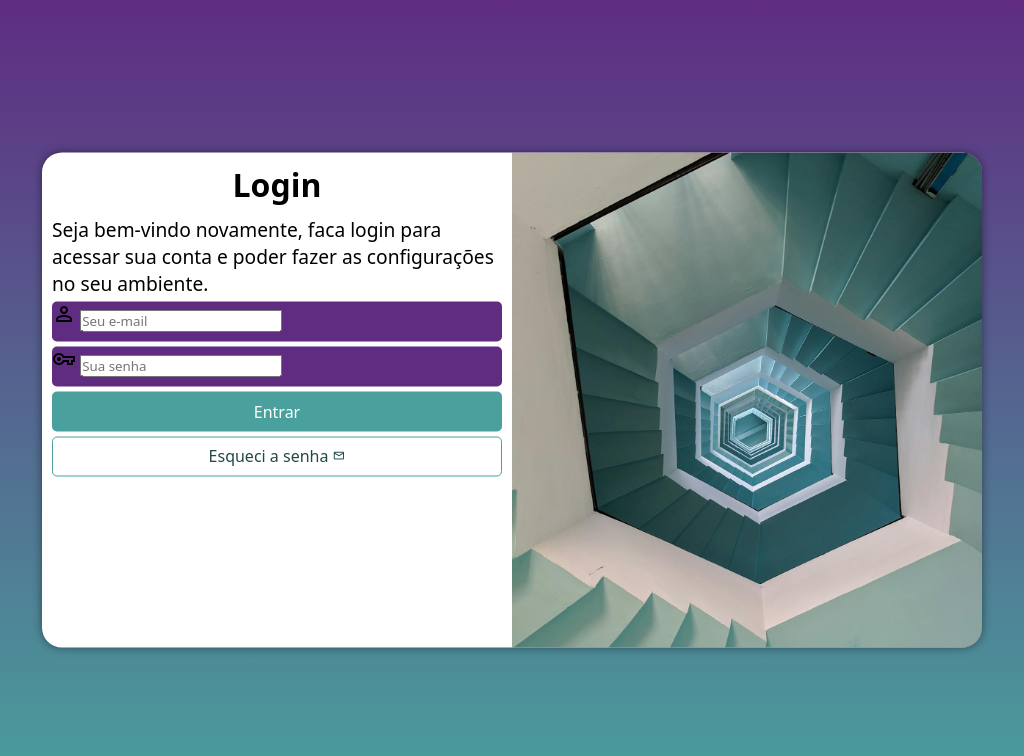
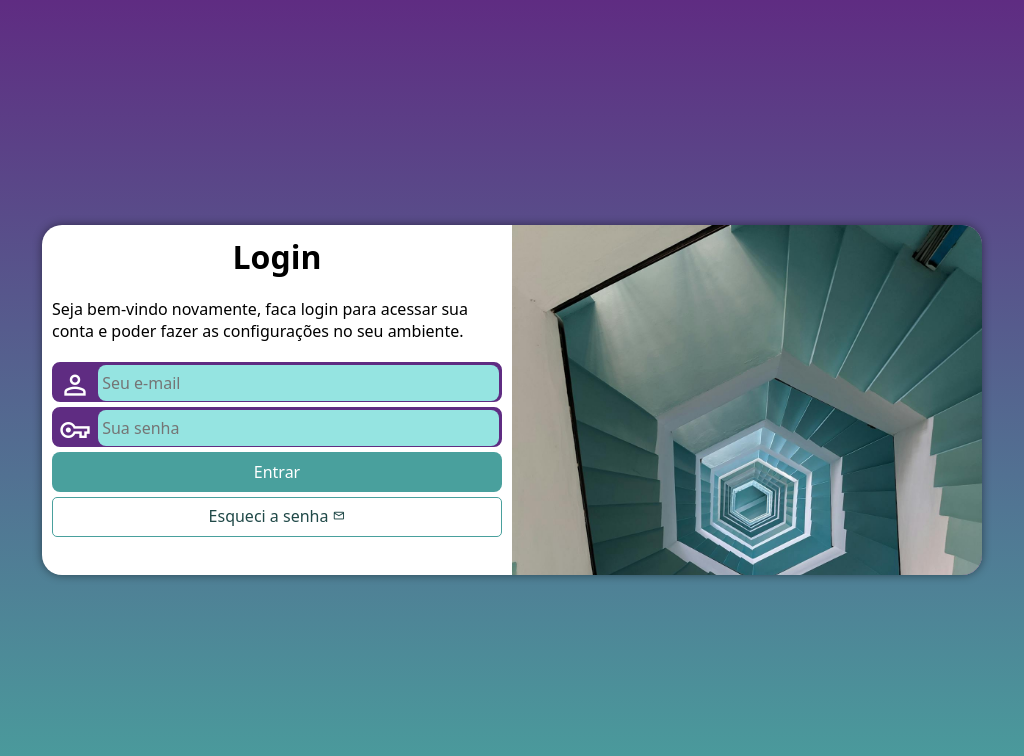
Before and after one commit to Pedrocavalcant/Projeto-login, a plain HTML site: page index.html in a window 1024 px wide. Drawn offline with nearby package versions, Linux system fonts and the light colour scheme.

Commit message:
finalizacao do projeto

```diff
--- a/estilos/media-query.css
+++ b/estilos/media-query.css
@@ -1,6 +1,6 @@
 @charset "UTF-8";
 
-@media screen and (min-width: 768px) and (max-width: 992px) {
+@media screen and (min-width: 768px) and (max-width: 992px) { /*CONFIGURACAO PARA TABLET*/
 
     body{
         background-image: linear-gradient(to top, #49a09d, #5f2c82);
@@ -8,6 +8,7 @@
 
     section#Login{
         width: 80vw;
+        height: 280px;
     }
 
     section#Login > div#imagem{
@@ -30,14 +31,17 @@
     }
 }
 
-@media screen and (min-width: 992px) and (max-width: 1200px) {
+@media screen and (min-width: 992px) and (max-width: 1200px) { /*CONFIGURACAO PARA NOTEBOOKS/PCS*/
 
     body{
         background-image: linear-gradient(to top, #49a09d, #5f2c82);
+        background-position: center center;
+        background-size: contain;
     }
 
     section#Login{
         width: 940px;
+        height: 350px;
     }
 
     section#Login > div#imagem{
@@ -56,6 +60,7 @@
     }
 
     div#formulario > p{
-        font-size: 1.2em;
+        font-size: 1em;
+        margin: 20px 0;
     }
 }
--- a/estilos/style.css
+++ b/estilos/style.css
@@ -34,11 +34,11 @@ section#Login{
     position: absolute;
     top: 50%;
     left: 50%;
-    transform: translate(-50%, -50%);
     overflow: hidden;
     box-shadow: 0px 0px 10px rgba(0, 0, 0, 0.451);
     transition: width .3s, height .3s;
     transition-timing-function: ease;
+    transform: translate(-50%, -50%);
 }
 
 section#Login > div#imagem{
@@ -68,12 +68,36 @@ form > div.campo{
     width: 100%;
     display: block;
     height: 40px;
-    border-radius: 5px;
+    border-radius: 8px;
     margin: 5px 0;
+    border: 2px solid #5f2c82;
 }
 
 form label{
     display: none;
+}
+
+div.campo > span{
+    color: white;
+    font-size: 2em;
+    width: 40px;
+    padding: 5px;
+}
+
+div.campo > input{
+    background-color: #95e4e1;
+    font-size: 1em;
+    height: 100%;
+    border: 0;
+    padding: 4px;
+    width: calc(100% - 45px);
+    border-radius: 8px;
+    transform: translateY(-12px);
+}
+
+div.campo > input:focus-within{
+    background-color: white;
+    border: none;
 }
 
 form > input[type=submit]{
@@ -84,7 +108,7 @@ form > input[type=submit]{
     background-color: #49a09d;
     color: white;
     border: none;
-    border-radius: 5px;
+    border-radius: 8px;
     cursor: pointer;
 }
 
```
